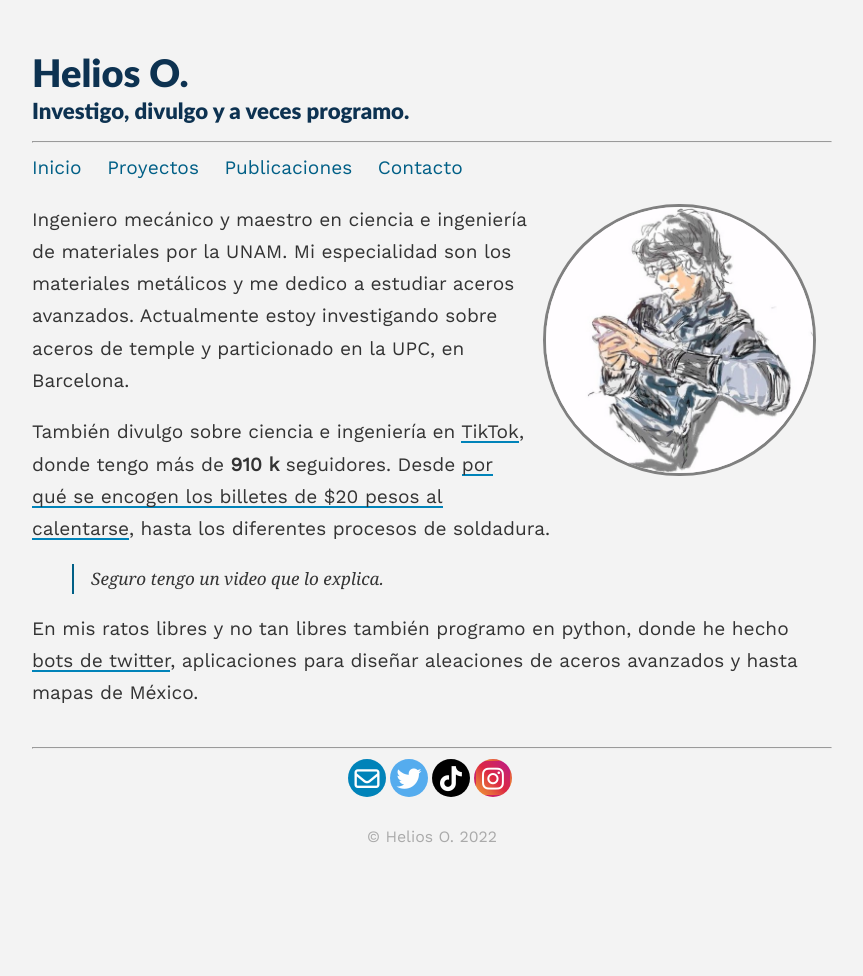
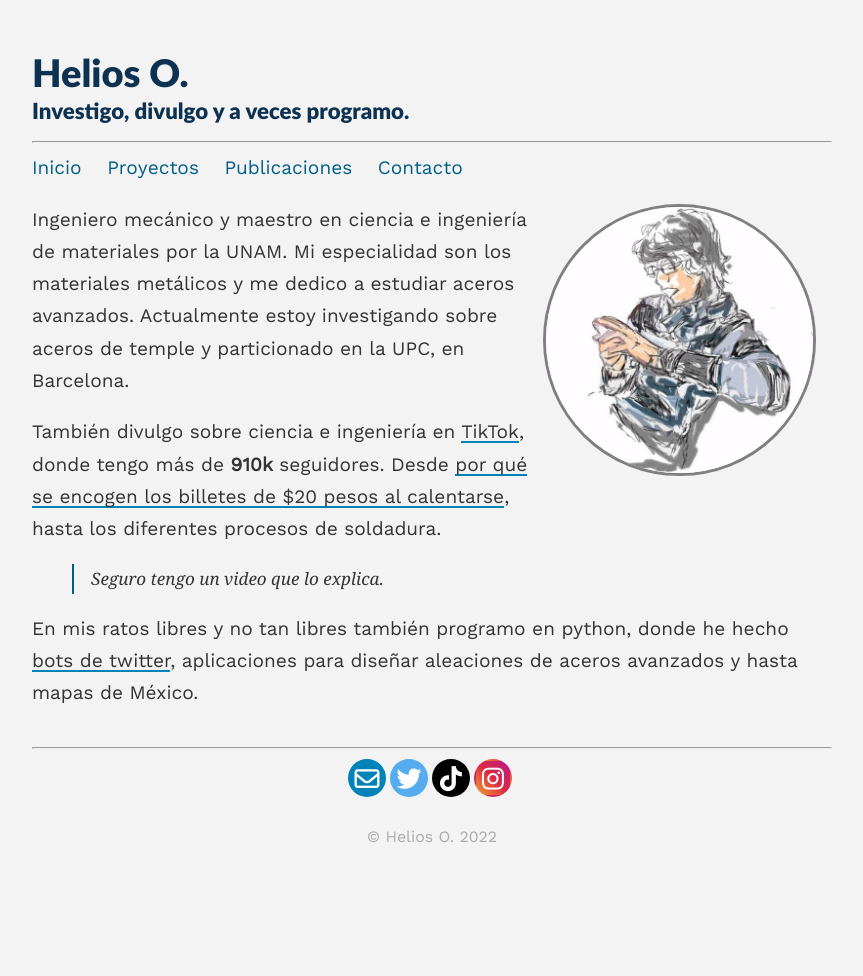
Before and after one commit to Heliouz/Heliouz.github.io, a Jekyll site: the page built from index.md, in a window 1280 px wide. Shown: the whole page, without its empty margins (208-1071 px from the left). Built offline with Jekyll 4.4.1, drawn with Linux system fonts in a browser that asks for light colours.

Commit message:
Update index.md

```diff
--- a/index.md
+++ b/index.md
@@ -7,11 +7,9 @@
 published: true
 ---
 
-<script type="module" src="/assets/js/nbr.js"></script>
-
 Ingeniero mecánico y maestro en ciencia e ingeniería de materiales por la UNAM. Mi especialidad son los materiales metálicos y me dedico a estudiar aceros avanzados. Actualmente estoy investigando sobre aceros de temple y particionado en la UPC, en Barcelona.
 
-También divulgo sobre ciencia e ingeniería en [TikTok](https://www.tiktok.com/@heliouz_){:target="_blank"}, donde tengo más de <b id="nbr">910</b> <b>k</b> seguidores. Desde [por qué se encogen los billetes de $20 pesos al calentarse](https://www.sdpnoticias.com/estilo-de-vida/por-que-se-encoge-un-billete-de-20-pesos-al-calentarse-cientifico-lo-explica/){:target="_blank"}, hasta los diferentes procesos de soldadura.
+También divulgo sobre ciencia e ingeniería en [TikTok](https://www.tiktok.com/@heliouz_){:target="_blank"}, donde tengo más de __910k__ seguidores. Desde [por qué se encogen los billetes de $20 pesos al calentarse](https://www.sdpnoticias.com/estilo-de-vida/por-que-se-encoge-un-billete-de-20-pesos-al-calentarse-cientifico-lo-explica/){:target="_blank"}, hasta los diferentes procesos de soldadura.
 
 >Seguro tengo un video que lo explica.
 
```
